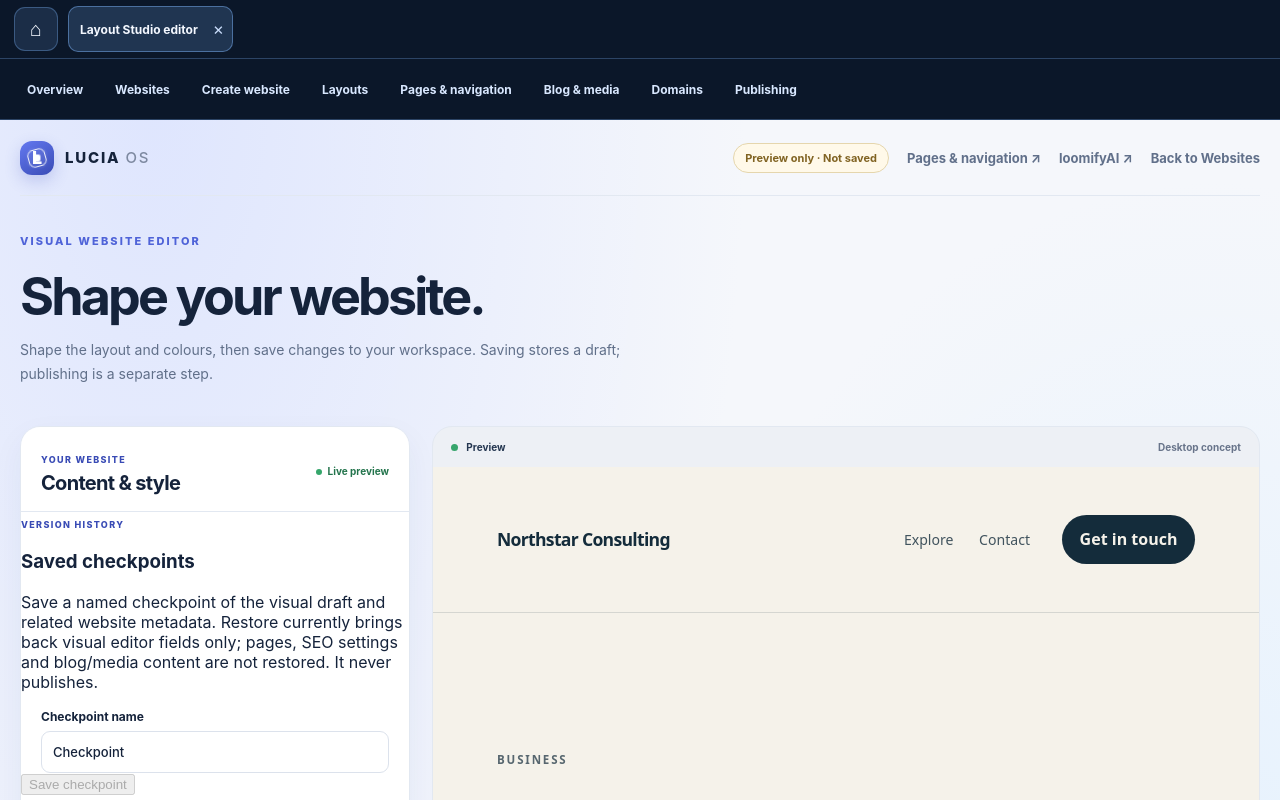
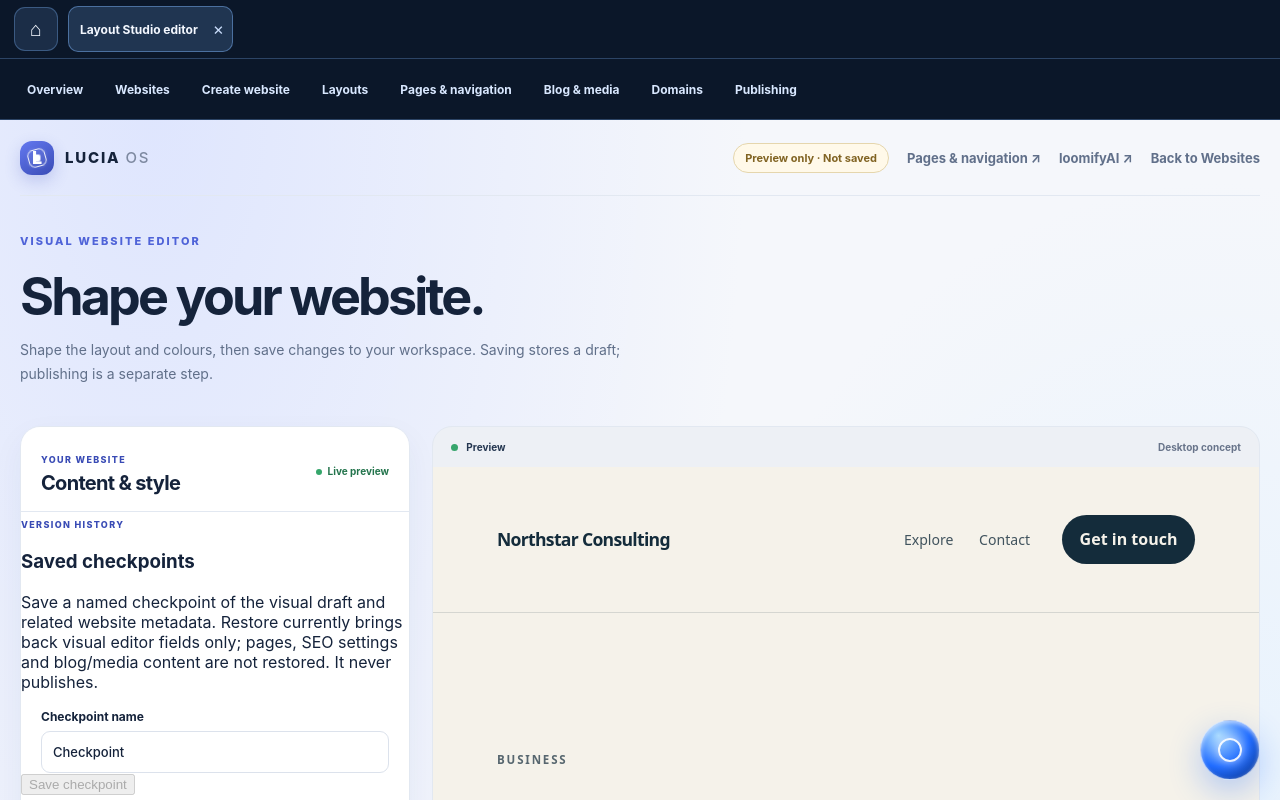
Before and after one commit to trendorafindsinc-jpg/lucia-os, a Next.js app: page /editor in a window 1280 px wide. Shown: the top 800 px of the page. Built offline with nearby package versions, Linux system fonts and the light colour scheme.

Commit message:
fix(phase4): keep shared Orb on app screens

```diff
--- a/src/components/workspace/workspace-tab-shell.tsx
+++ b/src/components/workspace/workspace-tab-shell.tsx
@@ -12,6 +12,7 @@ import {
   type ReactNode,
 } from "react";
 import Link from "next/link";
+import { AssistiveOrb } from "./assistive-orb";
 import { usePathname, useRouter, useSearchParams } from "next/navigation";
 import { canCloseWorkspaceTab, describeWorkspaceRoute, getWorkspaceTabId, isSafeWorkspaceTabHref } from "@/lib/workspace/tabs";
 
@@ -185,6 +186,7 @@ function WorkspaceTabShellInner({ children }: { children: ReactNode }) {
         </nav>
       )}
       {children}
+      {hydrated && route && <AssistiveOrb />}
     </WorkspaceContext.Provider>
   );
 }
```
